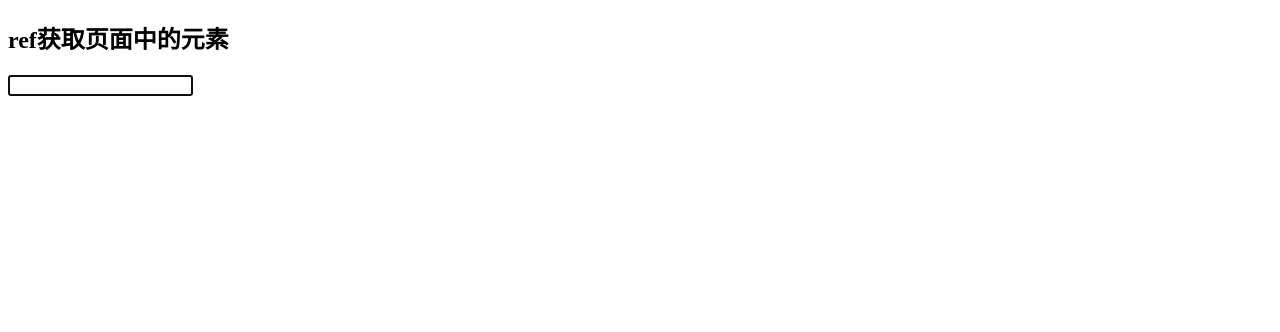
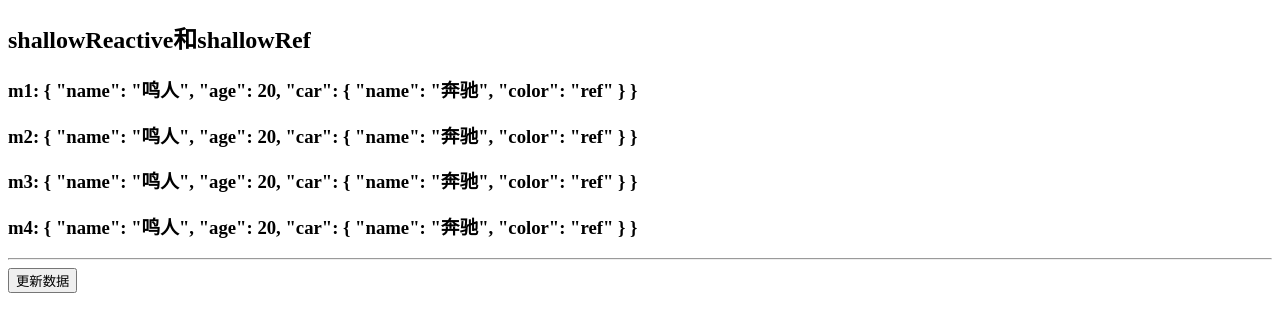
Before and after one commit to beautytiger/frontend-restudy, a Vue app in the folder 03_vue/vue3_study/: page / in a window 1280 px wide. Shown: the top 332 px of the page. Built offline with nearby package versions, Linux system fonts and the light colour scheme.

Commit message:
shallow reactive 和 ref

```diff
--- a/03_vue/vue3_study/src/App.vue
+++ b/03_vue/vue3_study/src/App.vue
@@ -1,19 +1,69 @@
 <template>
-  <h2>ref获取页面中的元素</h2>
-  <input type="text" ref="inputRef">
+  <h2>shallowReactive和shallowRef</h2>
+  <h3>m1: {{ m1 }}</h3>
+  <h3>m2: {{ m2 }}</h3>
+  <h3>m3: {{ m3 }}</h3>
+  <h3>m4: {{ m4 }}</h3>
+  <hr>
+  <button @click="update">更新数据</button>
 </template>
 <script lang="ts">
-import { defineComponent, onMounted, ref } from "vue";
+import { defineComponent, reactive, ref, shallowReactive, shallowRef } from "vue";
 export default defineComponent({
   name: "App",
   setup() {
-    //默认是空的，页面加载完毕，说明组件已经存在，获取文本框元素
-    const inputRef = ref<HTMLElement | null>(null)
-    onMounted(()=>{
-      inputRef.value && inputRef.value.focus() //自动获取焦点
+    //深度响应式数据
+    const m1 = reactive({
+      name: "鸣人",
+      age: 20,
+      car: {
+        name: "奔驰",
+        color: "ref",
+      }
     })
+    //浅监视
+    const m2 = shallowReactive({
+      name: "鸣人",
+      age: 20,
+      car: {
+        name: "奔驰",
+        color: "ref",
+      }
+    })
+    const m3 = ref({
+      name: "鸣人",
+      age: 20,
+      car: {
+        name: "奔驰",
+        color: "ref",
+      }
+    })
+    const m4 = shallowRef({
+      name: "鸣人",
+      age: 20,
+      car: {
+        name: "奔驰",
+        color: "ref",
+      }
+    })
+    console.log(m1, m2,m3,m4);
+
+    const update = ()=>{
+      m1.name += "..."
+      m1.car.name += "]]]"
+      m2.name += "..."
+      m2.car.name += "]]]" //奇怪，单独操作不起作用，一起操作就能起作用
+      m3.value.name += "..."
+      m3.value.car.name += "]]]"
+      m4.value.name += "..."
+      m4.value.car.name += "]]]"
+    }
     return {
-      inputRef,
+      m1,
+      m2,
+      m3,
+      m4,
+      update
     }
   }
 })
```
